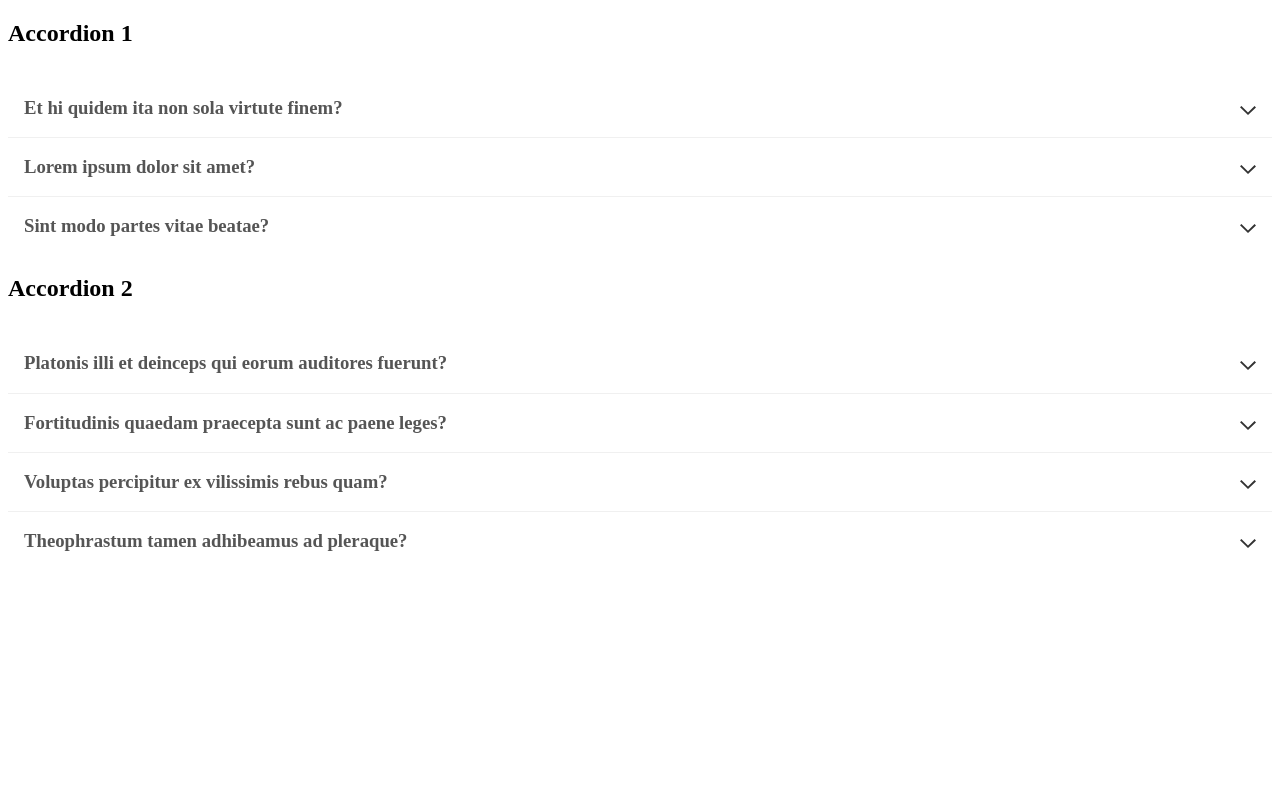
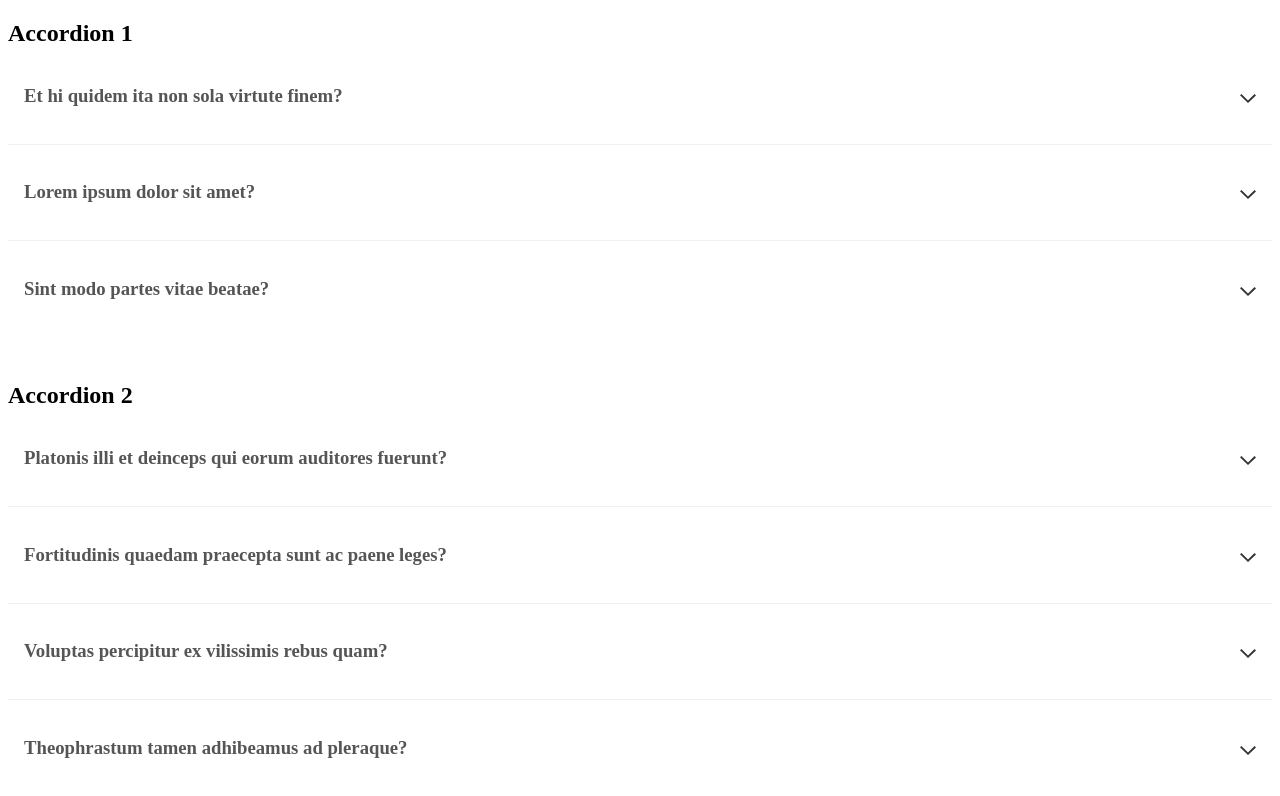
Before and after one commit to TrendingTechnology/voorhoede-accordion-vue, a Nuxt app: page / in a window 1280 px wide. Shown: the top 796 px of the page. Built offline with nearby package versions, Linux system fonts and the light colour scheme.

Commit message:
refactor: cleaning up

```diff
--- a/components/accordion-item/accordion-item.css
+++ b/components/accordion-item/accordion-item.css
@@ -1,9 +1,5 @@
 .accordion-item {
 	border-top: 1px solid #f0f0f0;
-}
-
-.accordion-item__title {
-  margin: 0;
 }
 
 .accordion-item:first-of-type {
--- a/components/accordion-item/accordion-item.vue
+++ b/components/accordion-item/accordion-item.vue
@@ -1,7 +1,7 @@
 <template>
   <div class="accordion-item" @keydown.up.down.35.36.9="onKeyDown">
     <a :name="titleSlug"></a>
-    <h3 class="accordion-item__title">
+    <h3>
       <button
         type="button"
         class="accordion-item__button"
--- a/components/accordion-list/accordion-list.vue
+++ b/components/accordion-list/accordion-list.vue
@@ -1,8 +1,6 @@
 <template>
   <div class="accordion-list">
-    <h2 class="accordion-list__header">{{ items.title }}</h2>
-
-    <div class="accordion-list__panel">
+    <h2>{{ items.title }}</h2>
     <accordion-item
       v-for="(item, index) in items.sections"
       :key="item.title"
@@ -17,7 +15,6 @@
       @focus-first="onFocusFirst"
       @focus-last="onFocusLast"
       @tab-pressed="onTabKey" />
-    </div>
   </div>
 </template>
 
@@ -46,9 +43,9 @@
       onFocusPrevious(indexAccordionItem) {
         if (indexAccordionItem !== 0) {
           this.focusIndex = indexAccordionItem - 1
-        } else {
+          return
+        }
         this.focusIndex = this.numberOfAccordionItems
-        }
       },
 
       onFocusNext(indexAccordionItem) {
@@ -66,6 +63,8 @@
       onFocusLast() {
         this.focusIndex = this.numberOfAccordionItems
       },
+
+      // Reset focus state for edge case where a combination of the tab key and arrow keys don't update the focus state.
       onTabKey() {
         this.focusIndex = null
       }
--- a/pages/index.vue
+++ b/pages/index.vue
@@ -72,3 +72,9 @@
     }
   }
 </script>
+
+<style>
+  .accordion-list {
+    margin-bottom: 64px;
+  }
+</style>
```
Lines whose indentation alone changed are shown as unchanged.
